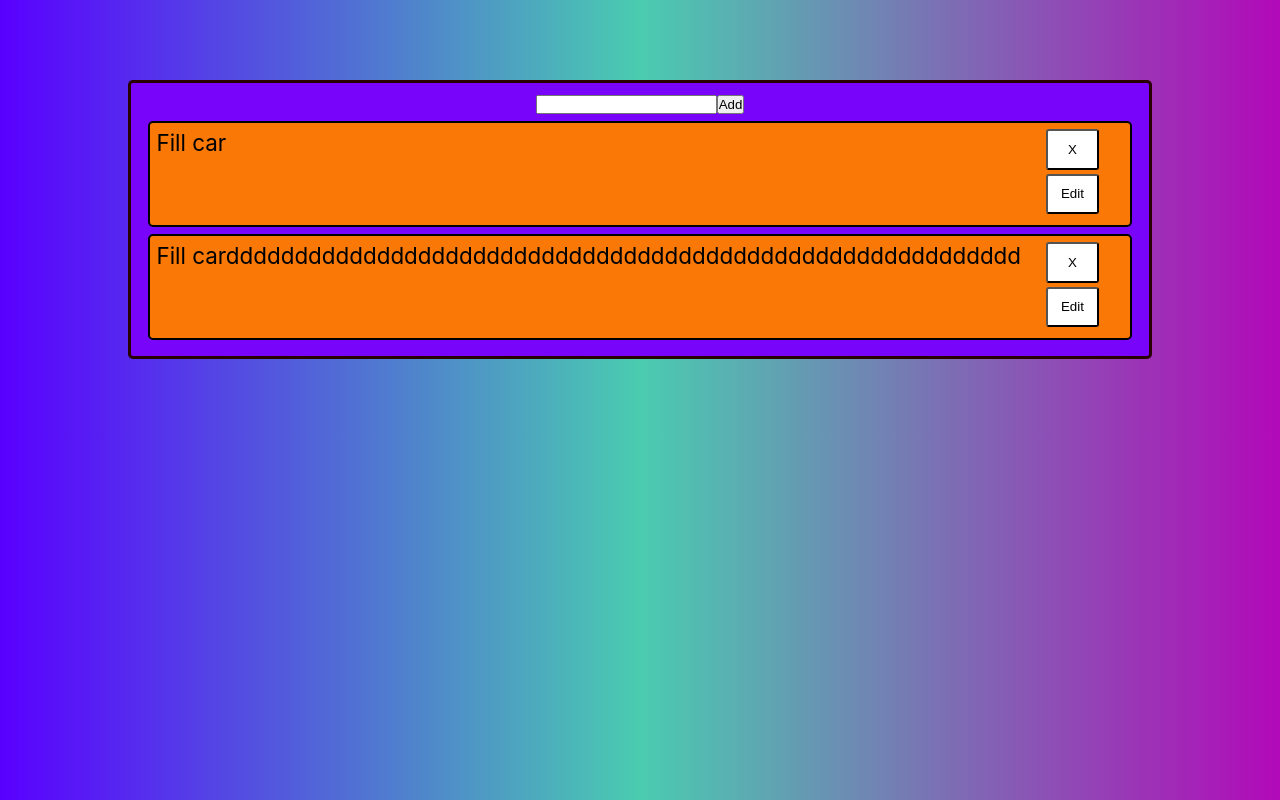
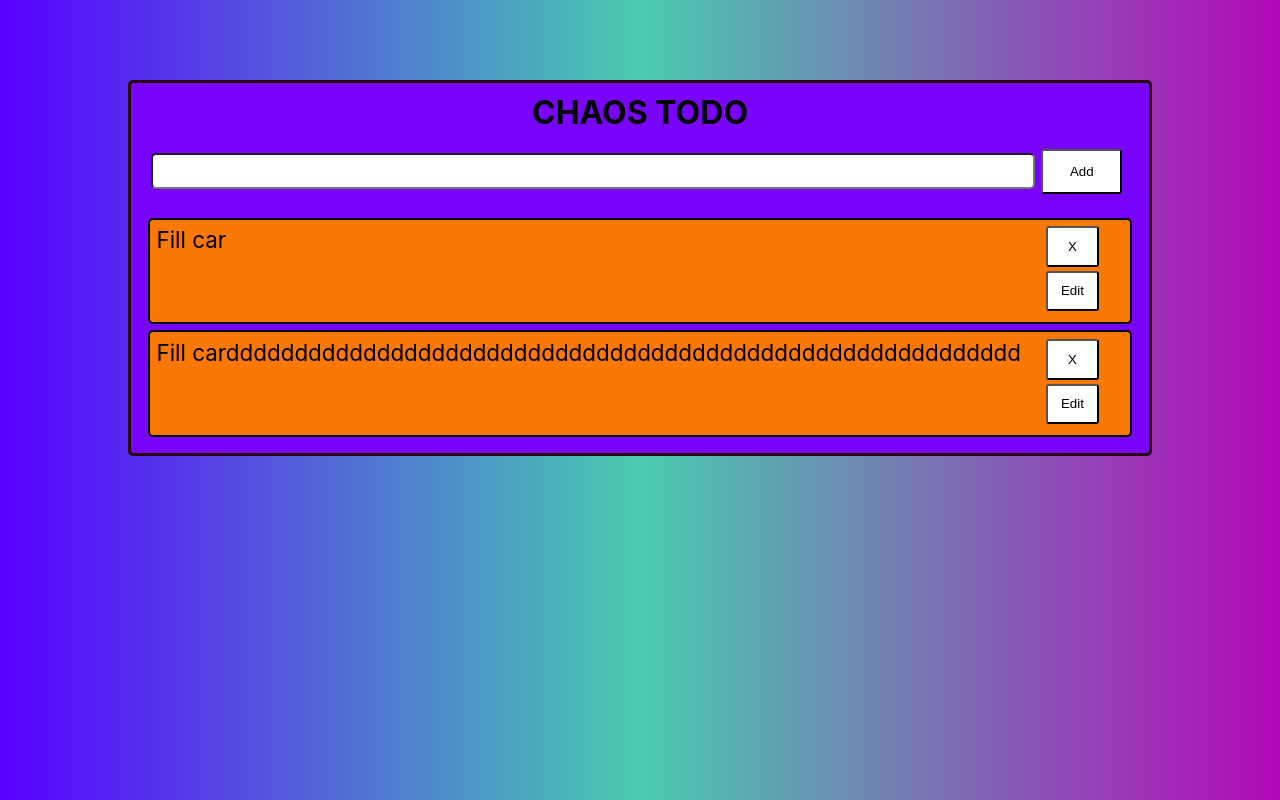
Before and after one commit to JarrodKane/Chaos-TODO, a React (Create React App) app: page / in a window 1280 px wide. Built offline with nearby package versions, Linux system fonts and the light colour scheme.

Commit message:
styled up the form input

```diff
--- a/src/ChaosTodo.js
+++ b/src/ChaosTodo.js
@@ -19,9 +19,13 @@ export default function ChaosTodo() {
     setTodoList((oldArr) => oldArr.filter((todo) => todo.iD !== iD));
   };
 
+  //Input checking, making sure that there's something entered before it's added
   const addTodo = (todo) => {
+    if (todo.length === 0 ) {
+    } else {
     let newTodo = { iD: uuidv4(), content: todo, status: false };
     setTodoList((oldArr) => [...oldArr, newTodo]);
+    }
   };
 
   //Takes in the new content from the edit form, and also takes the id of the todo, it then makes a copy of the current state, changes this, and then updates the state to the new state
@@ -63,6 +67,7 @@ export default function ChaosTodo() {
 
   return (
     <div className="ChaosTodo">
+      <h1>CHAOS TODO</h1>
       <TodoForm addTodo={addTodo} btn="Add" />
       <div>{todosDisp}</div>
     </div>
--- a/src/TodoForm.js
+++ b/src/TodoForm.js
@@ -1,6 +1,29 @@
 import React, { useState } from "react";
+import styled from 'styled-components'
 
-export default function TodoForm({ addTodo, btn, content, iD , editTodo, changeTodoStatus}) {
+
+const Form = styled.form`
+  display: flex;
+ // flex-direction: row;
+  padding: 10px;
+  font-size: 50px;
+  align-items: center;
+  `
+  const Input = styled.input`
+  flex-grow:1;
+  height: 1.8em;
+  font-size: .4em;
+  border-radius: 5px;
+  `
+  const Button = styled.button`
+   background: white;
+  border-radius: 3px;
+  color: black;
+  padding: 1em 2em;;
+  margin: .5em;
+  `
+
+export default function TodoForm({ addTodo, btn, content ="", iD , editTodo, changeTodoStatus}) {
   const [formInput, setFormInput] = useState(content);
 
   const handleChange = (evt) => {
@@ -23,27 +46,27 @@ export default function TodoForm({ addTodo, btn, content, iD , editTodo, changeT
   //If a todo btn has the value "Add" in it, it'll give the add form, otherwise it'll give the edit form
   if (btn === "Add") {
     return (
-      <form onSubmit={handleSubmission}>
-        <input
+      <Form onSubmit={handleSubmission}>
+        <Input
           type="text"
           name="todoInput"
           onChange={handleChange}
           value={formInput}
-        ></input>
-        <button>{btn}</button>
-      </form>
+        ></Input>
+        <Button>{btn}</Button>
+      </Form>
     );
   } else {
   return (
-    <form onSubmit={handleSubmission}>
-      <input
+    <Form onSubmit={handleSubmission}>
+      <Input
         type="text"
         name="todoInput"
         onChange={handleChange}
         value={formInput}
-      ></input>
-      <button>{btn}</button>
-    </form>
+      ></Input>
+      <Button>{btn}</Button>
+    </Form>
   );
   }
 }
```
Also changed, not shown: 1 other file (tests, documents, lock files or other folders).
